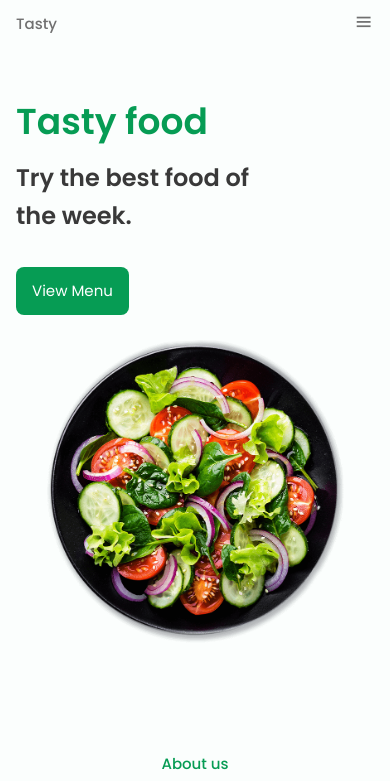
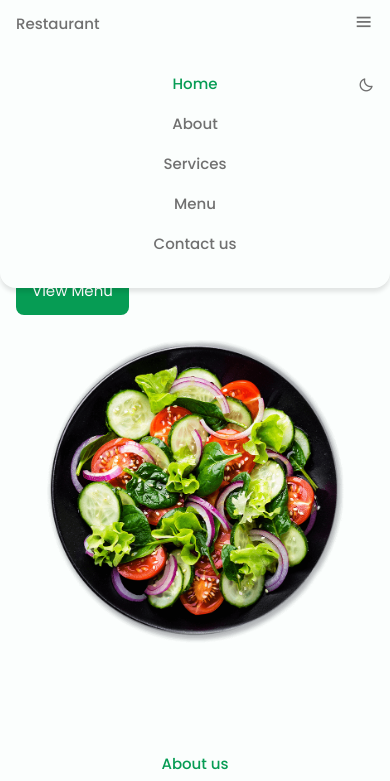
Before and after one commit to gtchakama/RWD-Restaurant, a plain HTML site: page website/index.html in a window 390 px wide. Both pictures are taken after a click on the element 363 px from the left and 23 px from the top of the page. Shown: the top 781 px of the page. Drawn offline with nearby package versions, Linux system fonts and the light colour scheme.

Commit message:
show menu - js && html update

```diff
--- a/website/index.html
+++ b/website/index.html
@@ -12,7 +12,7 @@
     <!--========== CSS ==========-->
     <link rel="stylesheet" href="./src/styles/styles.css" />
 
-    <title>Responsive website food</title>
+    <title>RWD Restaurent</title>
   </head>
   <body>
     <!--========== SCROLL TOP ==========-->
@@ -23,7 +23,7 @@
     <!--========== HEADER ==========-->
     <header class="l-header" id="header">
       <nav class="nav bd-container">
-        <a href="#" class="nav__logo">Tasty</a>
+        <a href="#" class="nav__logo">Restaurant</a>
 
         <div class="nav__menu" id="nav-menu">
           <ul class="nav__list">
@@ -58,7 +58,7 @@
       <section class="home" id="home">
         <div class="home__container bd-container bd-grid">
           <div class="home__data">
-            <h1 class="home__title">Tasty food</h1>
+            <h1 class="home__title">Nice Food</h1>
             <h2 class="home__subtitle">
               Try the best food of <br />
               the week.
--- a/website/src/script/main.js
+++ b/website/src/script/main.js
@@ -0,0 +1,14 @@
+/*==================== SHOW MENU ====================*/
+const showMenu = (toggleId, navId) =>{
+    const toggle = document.getElementById(toggleId),
+    nav = document.getElementById(navId)
+
+    // Validate that variables exist
+    if(toggle && nav){
+        toggle.addEventListener('click', ()=>{
+            // We add the show-menu class to the div tag with the nav__menu class
+            nav.classList.toggle('show-menu')
+        })
+    }
+}
+showMenu('nav-toggle','nav-menu')
```
